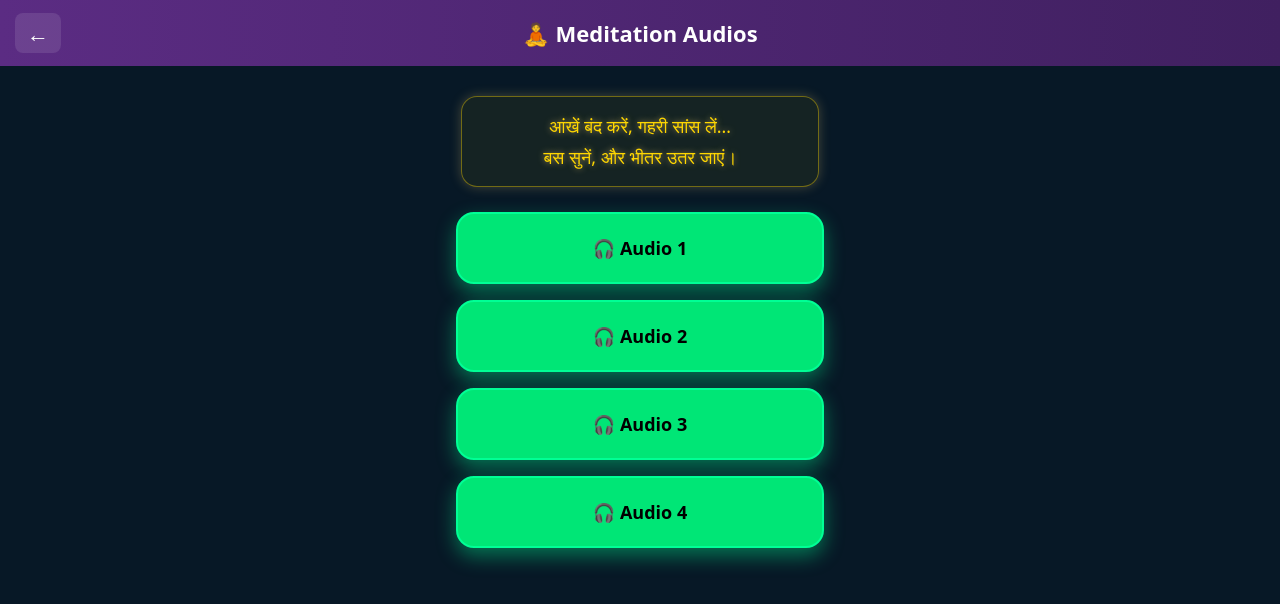
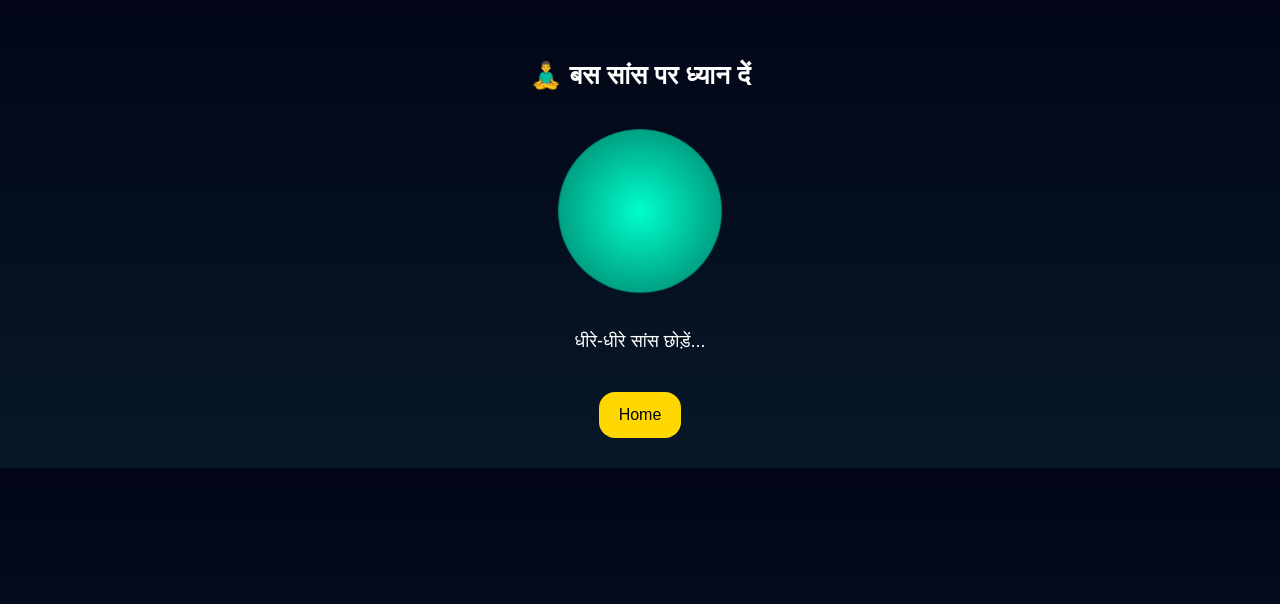
Before and after one commit to anandgandharwa-create/zqf-demo-2, a plain HTML site: page pages/meditation.html in a window 1280 px wide. Drawn offline with Linux system fonts and the light colour scheme.

Commit message:
Update meditation.html

```diff
--- a/pages/meditation.html
+++ b/pages/meditation.html
@@ -3,179 +3,95 @@
 <head>
 <meta charset="UTF-8">
 <meta name="viewport" content="width=device-width, initial-scale=1.0">
-<title>Meditation Audio</title>
+<title>Meditation</title>
 
 <style>
 body{
 margin:0;
-font-family:system-ui;
-background:#071826;
+font-family:sans-serif;
+background:linear-gradient(180deg,#020617,#071826);
 color:#fff;
 text-align:center;
 }
 
-/* Header */
-header{
-background:linear-gradient(90deg,#5b2c83,#402060);
-padding:18px;
-font-size:22px;
-font-weight:bold;
+/* Container */
+.container{
+padding:30px 20px;
+max-width:400px;
+margin:auto;
 }
 
-/* Container */
-.container{
-padding:20px;
-}
-/* Cards */
-/* 💚 GREEN PREMIUM AUDIO CARDS */
-
-/* 💚 SOLID GREEN CARDS (NO ANIMATION) */
-
-.card{
-background:#00e676;   /* 🔥 solid bright green */
-border-radius:18px;
-padding:22px;
-margin:16px auto;
-max-width:320px;
-cursor:pointer;
-
-border:2px solid #00ff95;
-
-transition:0.25s;
-
-/* clean glow */
-box-shadow:0 8px 20px rgba(0,255,150,0.4);
+/* Title */
+h2{
+margin-top:30px;
+font-size:26px;
 }
 
-/* hover */
-.card:hover{
-transform:translateY(-3px);
-box-shadow:0 12px 28px rgba(0,255,150,0.7);
+/* Circle breathing */
+.circle{
+width:160px;
+height:160px;
+margin:40px auto;
+border-radius:50%;
+background:radial-gradient(circle,#00ffcc,#007a66);
+animation:breath 6s infinite;
 }
 
-/* TEXT */
-.title{
-font-size:18px;
-color:#000000; /* contrast dark text */
-font-weight:600;
-}
-/* Audio Player */
-audio{
-margin-top:15px;
-width:100%;
-display:none;
-}
-  header{
-position:relative;
-background:linear-gradient(90deg,#5b2c83,#402060);
-padding:18px;
-font-size:22px;
-font-weight:bold;
-text-align:center;
+/* Breathing animation */
+@keyframes breath{
+0%{transform:scale(1);}
+50%{transform:scale(1.3);}
+100%{transform:scale(1);}
 }
 
-.backBtn{
-position:absolute;
-left:15px;
-top:50%;
-transform:translateY(-50%);
-text-decoration:none;
-color:white;
-font-size:22px;
-background:rgba(255,255,255,0.1);
-padding:5px 12px;
-border-radius:8px;
+/* Text */
+.guide{
+font-size:18px;
+margin-top:10px;
 }
-.meditationText{
-font-size:18px;
-line-height:1.7;
 
-color:#ffd700;
-text-align:center;
-
-max-width:320px;
-margin:10px auto 25px auto;  /* 👈 नीचे space बढ़ेगा */
-
-padding:14px 18px;
-
-/* 🌿 frame */
-background:rgba(255,215,0,0.06);
+/* Button */
+.btn{
+margin-top:40px;
+padding:14px 20px;
+background:#ffd700;
+color:#000;
+border:none;
 border-radius:16px;
-border:1px solid rgba(255,215,0,0.4);
-
-/* glow */
-box-shadow:0 0 12px rgba(255,215,120,0.25);
-
-/* text glow */
-text-shadow:0 0 6px rgba(255,215,120,0.6);
-}
-  .meditationText:hover{
-box-shadow:0 0 20px rgba(255,215,120,0.5);
+font-size:16px;
 }
 </style>
 </head>
 
 <body>
 
-<header>
-<a href="../index.html" class="backBtn">←</a>
-🧘 Meditation Audios
-</header>
+<div class="container">
 
-<div class="container">
-<p class="meditationText">
-आंखें बंद करें, गहरी सांस लें…<br>
-बस सुनें, और भीतर उतर जाएं।
-</p>
-<!-- Audio 1 -->
-<div class="card" onclick="playAudio('audio1')">
-<div class="title">🎧 Audio 1</div>
-<audio id="audio1" src="../audio/audio1.mp3" controls></audio>
+<h2>🧘‍♂️ बस सांस पर ध्यान दें</h2>
+
+<div class="circle"></div>
+
+<div class="guide" id="guideText">
+धीरे-धीरे सांस लें...
 </div>
 
-<!-- Audio 2 -->
-<div class="card" onclick="playAudio('audio2')">
-<div class="title">🎧 Audio 2</div>
-<audio id="audio2" src="../audio/audio2.mp3" controls></audio>
-</div>
-
-<!-- Audio 3 -->
-<div class="card" onclick="playAudio('audio3')">
-<div class="title">🎧 Audio 3</div>
-<audio id="audio3" src="../audio/audio3.mp3"controls></audio>
-</div>
-
-<!-- Audio 4 -->
-<div class="card" onclick="playAudio('audio4')">
-<div class="title">🎧 Audio 4</div>
-<audio id="audio4" src="../audio/audio4.mp3" controls></audio>
-</div>
+<button class="btn" onclick="goHome()">Home</button>
 
 </div>
 
 <script>
-function playAudio(id){
+let text = document.getElementById("guideText");
 
-// sab card normal karo
-document.querySelectorAll(".card").forEach(c=>{
-c.classList.remove("active");
-});
+setInterval(()=>{
+if(text.innerText.includes("लें")){
+text.innerText="धीरे-धीरे सांस छोड़ें...";
+}else{
+text.innerText="धीरे-धीरे सांस लें...";
+}
+},3000);
 
-// sab audio band karo
-let audios = document.querySelectorAll("audio");
-audios.forEach(a=>{
-a.pause();
-a.currentTime = 0;
-a.style.display = "none";
-});
-
-// selected audio
-let selected = document.getElementById(id);
-selected.style.display = "block";
-selected.play();
-
-// active card highlight
-selected.parentElement.classList.add("active");
+function goHome(){
+window.location.href="../index.html";
 }
 </script>
 
```
